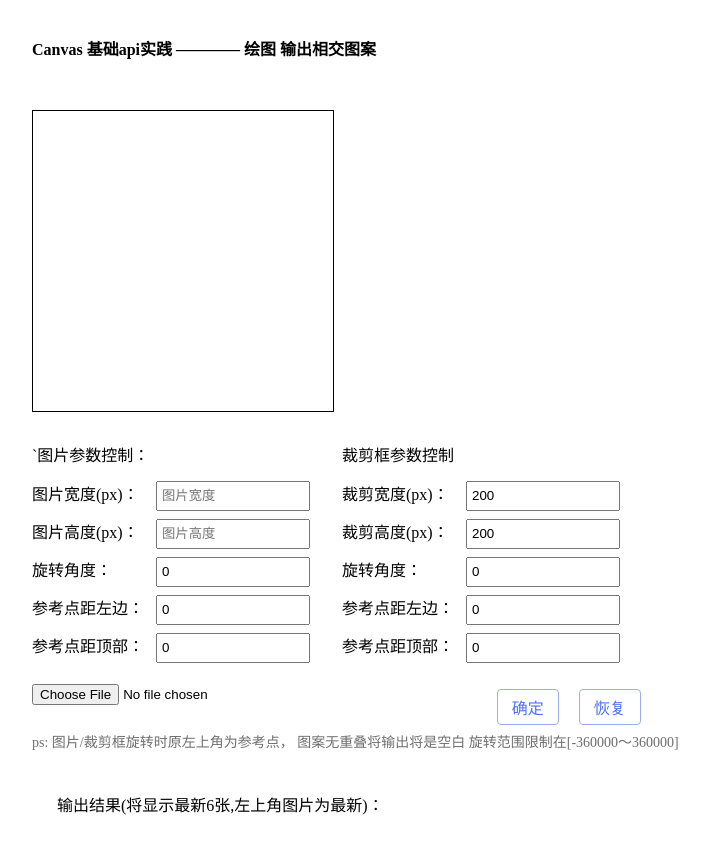
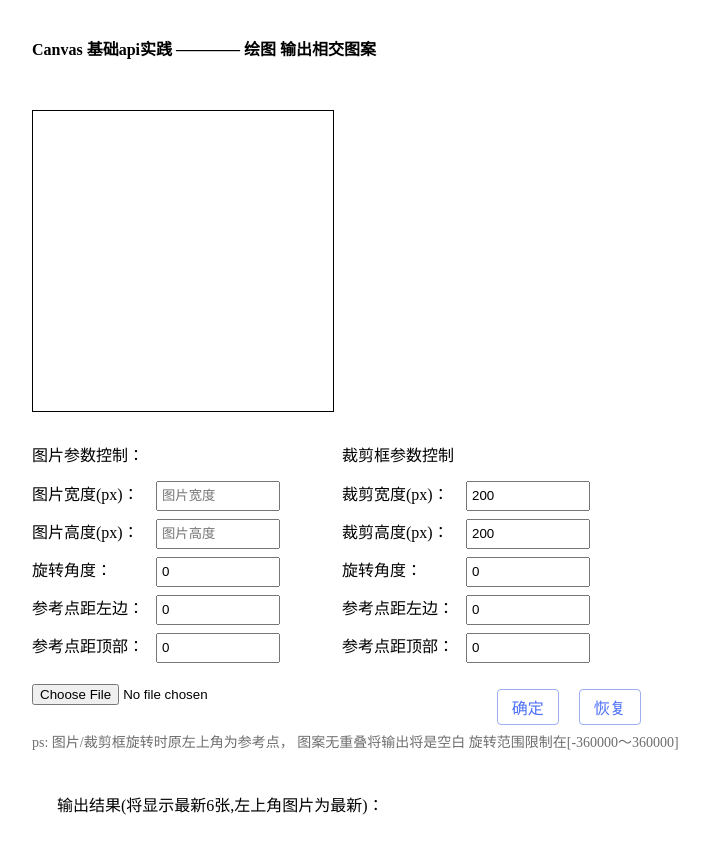
Before and after one commit to AlanKnightly/canvas-case, a website: page src/index.html in a window 1280 px wide. Shown: the whole page, without its empty margins (118-827 px from the left). Drawn offline with Linux system fonts and the light colour scheme; files that its build step writes are made by us from their sources.

Commit message:
update css

```diff
--- a/src/index.css
+++ b/src/index.css
@@ -44,7 +44,7 @@ header {
   width: 120px;
 }
 .control li input {
-  width: 150px;
+  width: 120px;
   height: 26px;
   line-height: 26px;
   text-indent: 4px;
--- a/src/index.html
+++ b/src/index.html
@@ -20,7 +20,7 @@
         <div class="control">
           <div class="clearfix">
             <section class="img-params">
-              <h4 class="title">`图片参数控制：</h4>
+              <h4 class="title">图片参数控制：</h4>
               <ul>
                 <li>
                   <label for="img-width">
```
